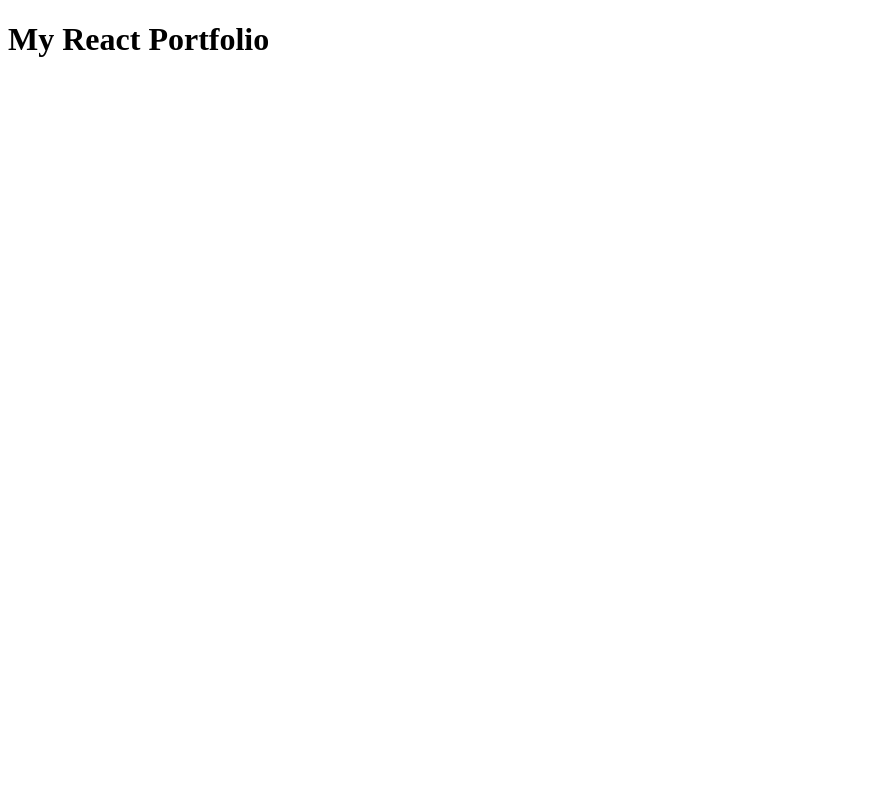
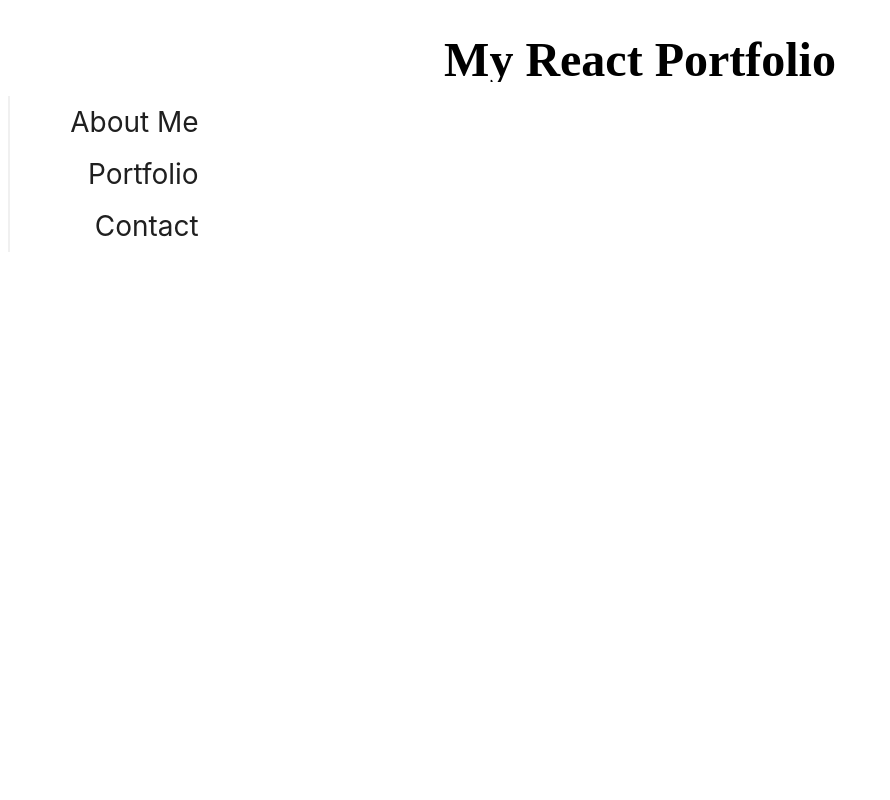
Before and after one commit to dvdhyn/my-react-portfolio, a React (Vite) app: page / in a window 1280 px wide. Shown: the top 800 px of the page, without its empty margins (0-890 px from the left). Built offline with nearby package versions, Linux system fonts and the light colour scheme.

Commit message:
Added vertical navigation, installed antd, initialized App.css

```diff
--- a/package.json
+++ b/package.json
@@ -11,6 +11,7 @@
     "preview": "vite preview"
   },
   "dependencies": {
+    "antd": "^5.15.1",
     "react": "^18.2.0",
     "react-dom": "^18.2.0"
   },
--- /dev/null
+++ b/src/App.css
@@ -0,0 +1,5 @@
+.ant-anchor-link-title {
+    font-size: 28px;
+    text-align: end;
+    padding-right: 20px;
+}
--- a/src/App.jsx
+++ b/src/App.jsx
@@ -1,5 +1,6 @@
 import React from 'react';
 import Header from './components/Header';
+import './App.css';
 
 function App() {
     return (
--- a/src/components/Header.jsx
+++ b/src/components/Header.jsx
@@ -1,11 +1,24 @@
 import React from 'react';
+import { Anchor, Row, Col } from 'antd';
 
-const Header = () => {
-  return (
-    <header>
-        <h1>My React Portfolio</h1>
-    </header>
-  );
-};
-
+const Header = () => (
+  <>
+    <h1 style={{ textAlign: 'center', fontSize: '48px', marginBottom: '-5px' }}>My React Portfolio</h1>
+    <Row>
+      <Col xs={24} sm={4}>
+        <Anchor style={{ marginTop: '10px', marginBottom: '20px'}} items={[
+          { key: 'about-me', href: '#about-me', title: 'About Me' },
+          { key: 'portfolio', href: '#portfolio', title: 'Portfolio' },
+          { key: 'contact', href: '#contact', title: 'Contact' },
+        ]}
+        />
+      </Col>
+      <Col xs={24} sm={20}>
+        <div id="about-me" style={{ height: '100vh', background: 'white' }} />
+        <div id="portfolio" style={{ height: '100vh', background: 'gray' }} />
+        <div id="contact" style={{ height: '100vh', background: 'black' }} />
+      </Col>
+    </Row>
+  </>
+);
 export default Header;
```
Also changed, not shown: 1 other file (tests, documents, lock files or other folders).
